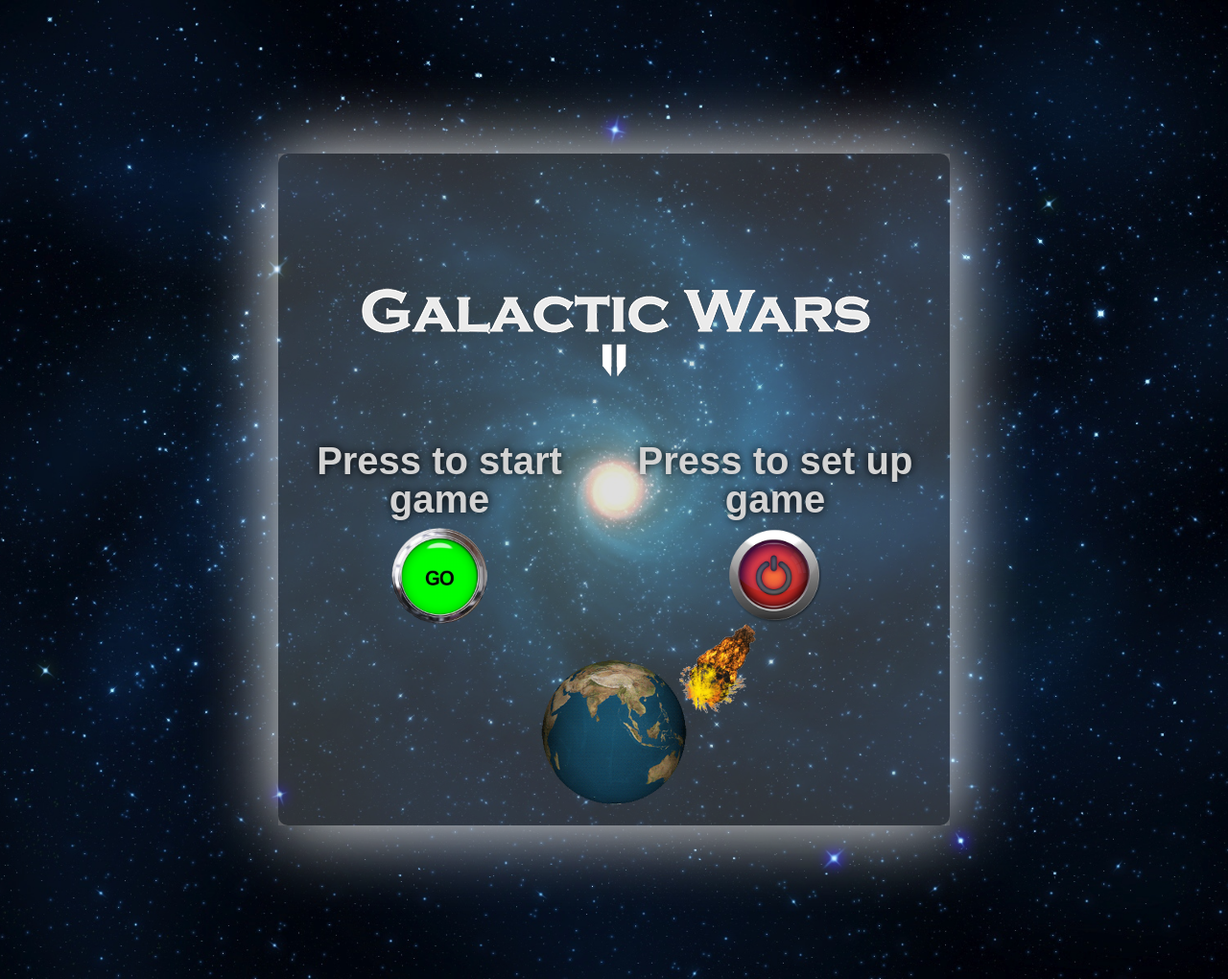
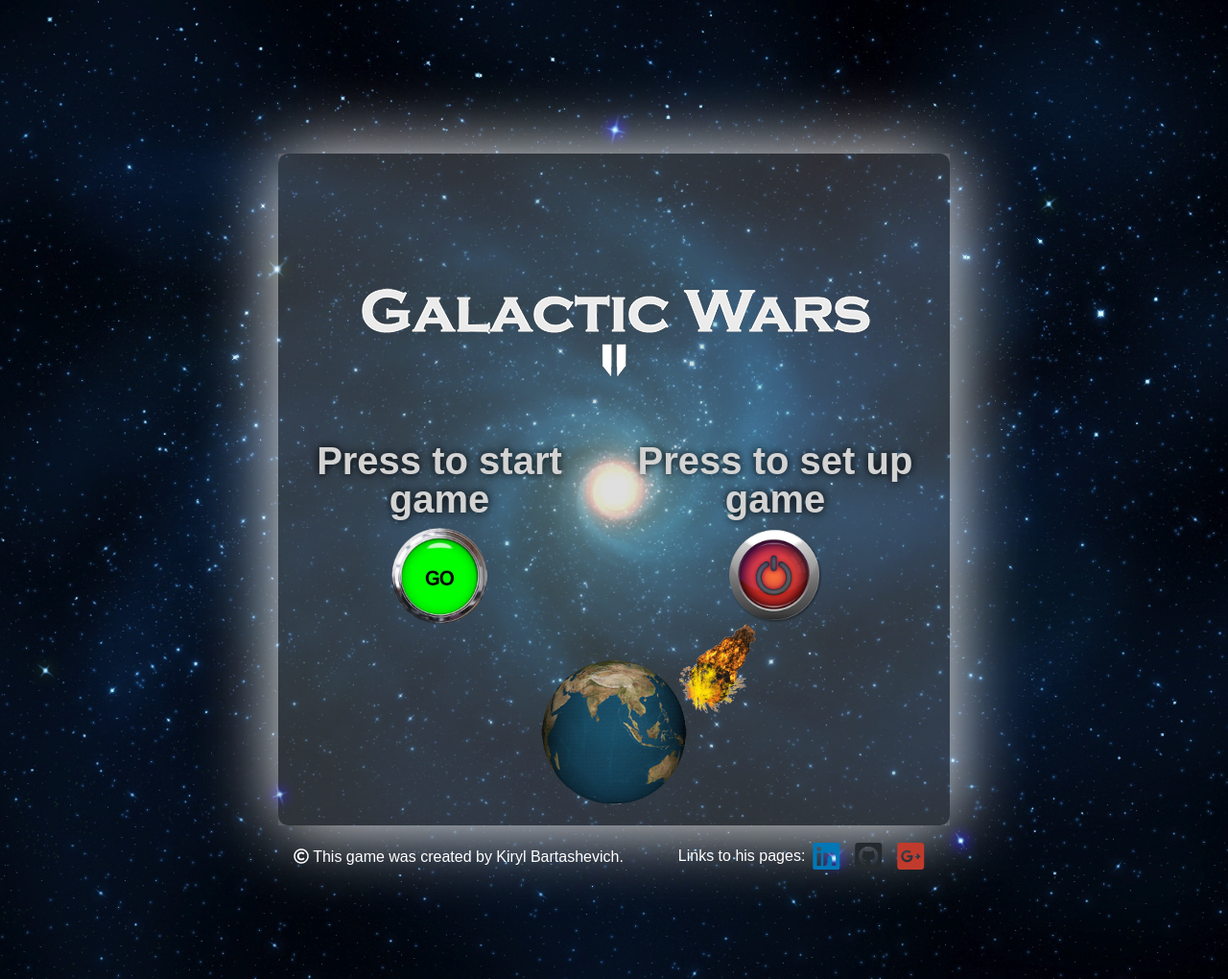
Before and after one commit to bartosian/Game, a plain HTML site: page index.html in a window 1280 px wide. Shown: the whole page at 96% size. Drawn offline with Linux system fonts and the light colour scheme; a web font is replaced by a local one.

Commit message:
Added social links

```diff
--- a/css/styles.css
+++ b/css/styles.css
@@ -407,3 +407,53 @@ canvas {
     display: inline-block;;
     margin-top: 2rem;
 }
+
+
+/* Footer */
+
+footer {
+    width:100%;
+    padding: 1rem;
+    position: absolute;
+    display: flex;
+    align-items: center;
+    box-sizing: border-box;
+    color: white;
+}
+
+.copyright {
+    width: 60%;
+}
+
+.social-links {
+    display: flex;
+    list-style: none;
+}
+
+.social-links li {
+    margin: 0 0.5rem;
+}
+
+.social-links i {
+    font-size: 2rem;
+
+}
+
+.links-wrapper {
+    display: flex;
+    width: 40%;
+    align-items: center;
+}
+
+.linkedIn a {
+    color: rgb(1, 119, 181);
+}
+
+.gitHub a {
+    color: rgb(36, 41, 46);
+}
+
+
+.gmail a {
+    color: rgb(192, 59, 44);
+}
--- a/index.html
+++ b/index.html
@@ -3,6 +3,7 @@
 <head>
     <meta http-equiv="Content-type" content="text/html; charset=utf-8">
     <title>Froot Wars</title>
+    <link rel="stylesheet" href="https://use.fontawesome.com/releases/v5.2.0/css/all.css" integrity="sha384-hWVjflwFxL6sNzntih27bfxkr27PmbbK/iSvJ+a4+0owXq79v+lsFkW54bOGbiDQ" crossorigin="anonymous">
     <link href="https://fonts.googleapis.com/css?family=Electrolize" rel="stylesheet">
     <link rel="stylesheet" href="css/reset.css">
     <link rel="stylesheet" href="https://use.fontawesome.com/releases/v5.2.0/css/all.css" integrity="sha384-hWVjflwFxL6sNzntih27bfxkr27PmbbK/iSvJ+a4+0owXq79v+lsFkW54bOGbiDQ" crossorigin="anonymous">
@@ -49,21 +50,21 @@
             <div class="gameRules" id="leftDiv">
                 <h3 class="gameRules__header">Rules of the game</h3>
                 <p class="gameRules__text">
-                    You are a spaceship pilot. You must try to destroy all the falling meteorites, while keeping your ship.Each collision of a ship with meteorite will reduce its protection. For each shot down a meteor you will receive points. The game will end when you destroy all meteorites, or lose your ship.
+                    You are a spaceship pilot. You must try to destroy all the falling meteorites, while keeping your ship.Each collision of a ship with meteorite will reduce its protection. For each shot down a meteor you will receive points. <br/><br/> The game will end when you destroy the required number of meteorites, or lose your ship. The number of meteorites in each level is different and depends on the level of complexity. If you think that the game is too easy for you, you can change the difficulty level in the settings. <br/><br/> To start playing you need to choose one of the ships, each of which has its own characteristics. They have different levels of protection, armor and weapons. In the game you need to use only the mouse to move the ship in space.
                 </p>
             </div>
             <div class="gameRules" id="rightDiv">
                 <h3 class="gameRules__header">Bonuses in the game</h3>
                 <p class="gameRules__text">
-                    At the beginning of the game you have a certain number of lives and armour, but during the game you can catxh falling bonuses and thereby increase your chances of winning.
+                    At the beginning of the game you have a certain number of lives and armour, but during the game you can catch falling bonuses and thereby increase your chances of winning.
                 </p>
                 <div class="bonuses_images">
                     <img class="bonuses_img" src="images/shieldIcon.png" alt="Shield">
                     <p><i>Shield</i>, that will add armor to your ship</p>
                     <img class="bonuses_img" src="images/cartridges.png" alt="Cartridges">
-                    <p><i>Ammunition</i>, which at the time will increase the number of shots your ship</p>
+                    <p><i>Ammunition</i>, which for a while will increase the rate of your ship</p>
                     <img class="bonuses_img" src="images/satellite.png" alt="Satellite">
-                    <p><i>Earth satellites</i> that can not be knocked down, since they provide your connection to the planet</p>
+                    <p><i>Earth satellites</i> that can not be destroyed, because they provide you a connection with the Earth. For each satellite you run down your scores will decrease.</p>
                 </div>
             </div>
             <div id="levelWrap">
@@ -160,6 +161,31 @@
             </div>
         </div>
     </div>
+    <footer>
+        <p class="copyright">
+            <i class="far fa-copyright"></i> This game was created by Kiryl Bartashevich.
+        </p>
+        <div class="links-wrapper">
+            <span>Links to his pages:</span>
+            <ul class="social-links">
+                <li class="linkedIn">
+                    <a href="https://www.linkedin.com/in/kirbart/" target="_blank">
+                        <i class="fab fa-linkedin"></i>
+                    </a>
+                </li>
+                <li class="gitHub">
+                    <a href="https://github.com/bartosian" target="_blank">
+                        <i class="fab fa-github-square"></i>
+                    </a>
+                </li>
+                <li class="gmail">
+                    <a href="https://mail.google.com/mail/u/0/#inbox" target="_blank">
+                        <i class="fab fa-google-plus-square"></i>
+                    </a>
+                </li>
+            </ul>
+        </div>
+    </footer>
 </div>
 <script src="js/game.js" type="text/javascript"></script>
 <script src="js/loader.js" type="text/javascript"></script>
```
